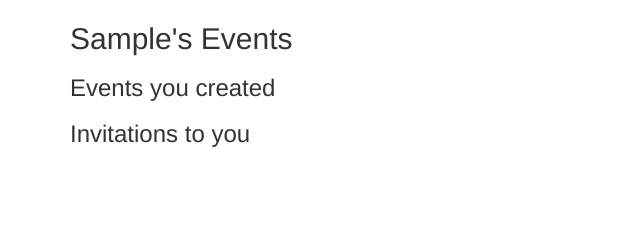
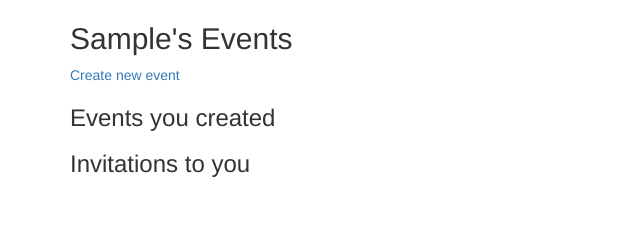
Before and after one commit to vernistage/birthdays-angular, a Django app: page /user/1/ in a window 1280 px wide. Shown: the part 251-491 px from the top of the page, without its empty margins (0-640 px from the left). Run offline with Django 3.2, Linux system fonts and the light colour scheme; the visitor is signed in with stand-in values (Sample User, id 1); some libraries are stand-ins or nearby versions.

Commit message:
basic new event page

```diff
--- /dev/null
+++ b/invitations/templates/event_new.html
@@ -0,0 +1 @@
+{% extends 'base.html' %}
--- a/invitations/templates/user_profile.html
+++ b/invitations/templates/user_profile.html
@@ -6,6 +6,7 @@
       <li>birthday: {{ user.birth_date }}</li>
     </ul>
   <h2>{{ user.username|capfirst }}'s Events</h2>
+  <a href="{% url 'event_new' %}">Create new event</a>
   <h3>Events you created<h3>
     <ul>
     </ul>
--- a/invitations/views.py
+++ b/invitations/views.py
@@ -39,7 +39,7 @@ def event(request, pk):
 
 @login_required
 def event_new(request):
-    pass
+    return render(request, 'event_new.html')
 
 @login_required
 def event_edit(request, pk):
```
